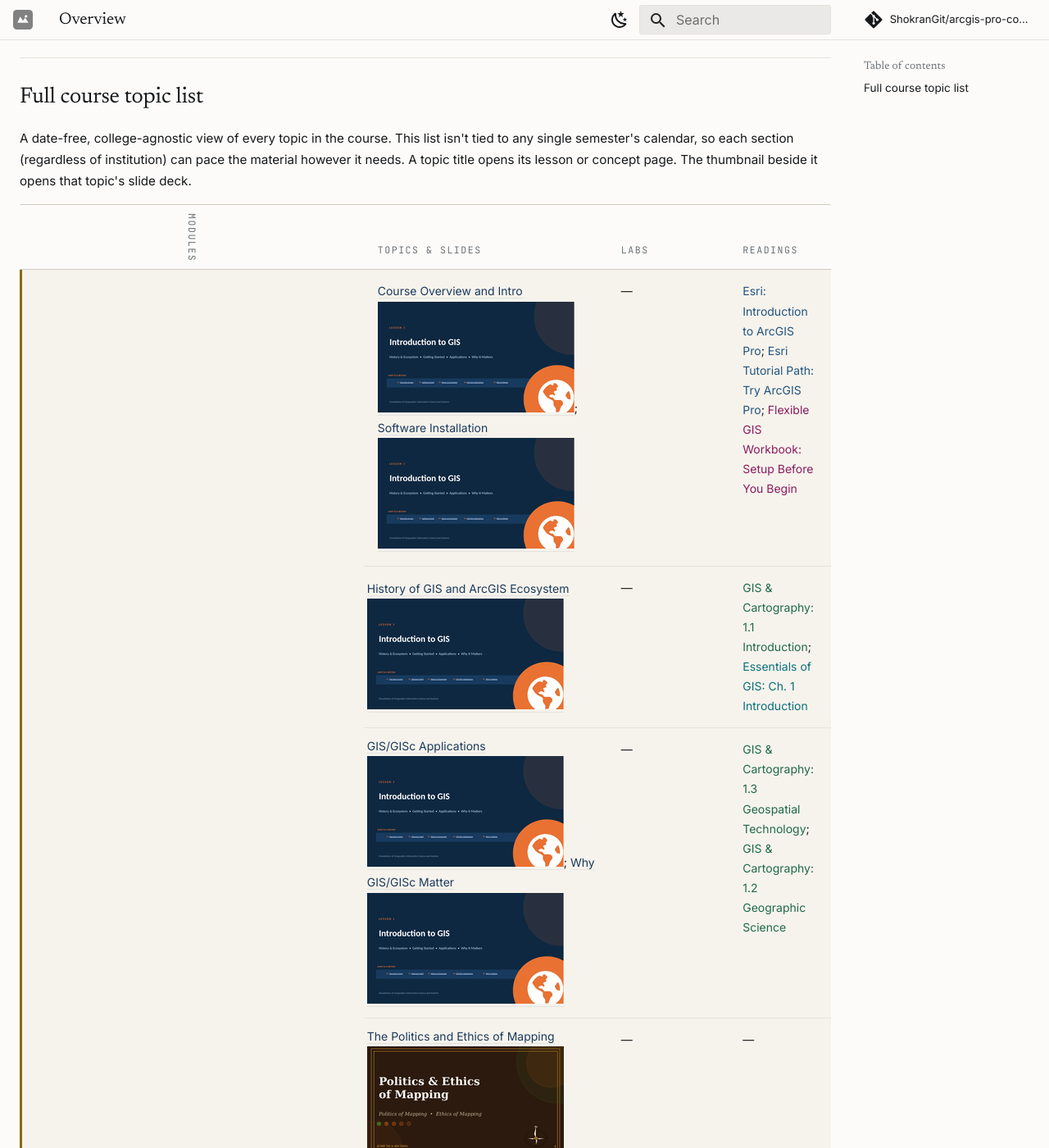
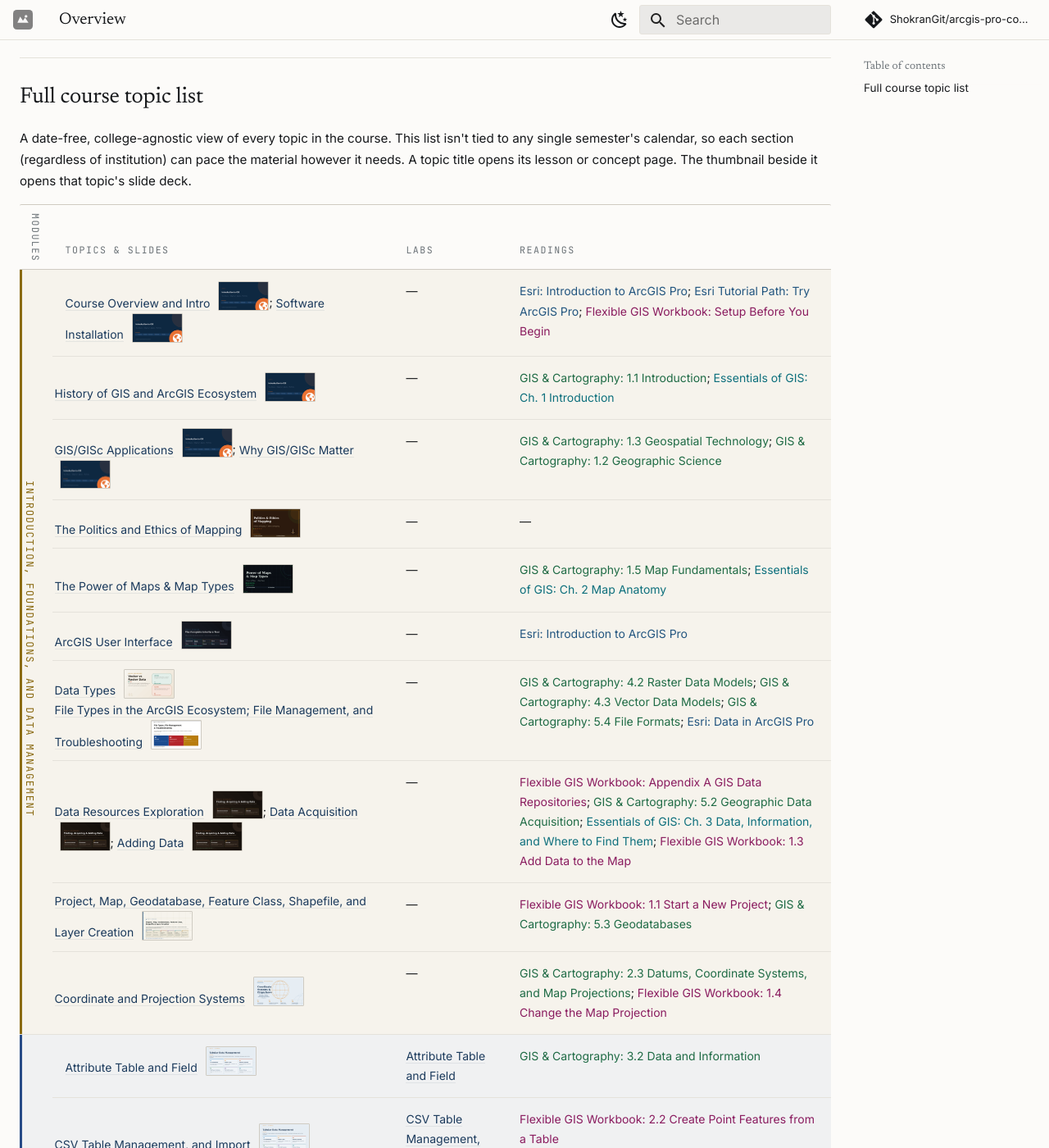
Before and after one commit to ShokranGit/arcgis-pro-course, an MkDocs documentation site: the page built from docs/lessons/index.md, in a window 1280 px wide and 1400 px high, scrolled down 280 px. Shown: the whole window at 82% size. Built offline with MkDocs 1.6.1 and Material for MkDocs 9.7.7, drawn with Linux system fonts in a browser that asks for light colours; comment, search, counter and statistics services are not loaded.

Commit message:
Deck thumbnail styling and new column widths

```diff
--- a/docs/assets/css/extra.css
+++ b/docs/assets/css/extra.css
@@ -595,34 +595,32 @@ body {
 .schedule-table table { table-layout: fixed !important; }
 .schedule-table table th,
 .schedule-table table td { min-width: 0 !important; }
+/* Modules | Dates | Topics & Slides | Labs | Readings/tutorials */
 .schedule-table table th:nth-child(1),
 .schedule-table table td:nth-child(1) { width: 5% !important; }
 .schedule-table table th:nth-child(2),
-.schedule-table table td:nth-child(2) { width: 14% !important; }
+.schedule-table table td:nth-child(2) { width: 12% !important; }
 .schedule-table table th:nth-child(3),
-.schedule-table table td:nth-child(3) { width: 19% !important; }
+.schedule-table table td:nth-child(3) { width: 37% !important; }
 .schedule-table table th:nth-child(4),
-.schedule-table table td:nth-child(4) { width: 25% !important; }
+.schedule-table table td:nth-child(4) { width: 16% !important; }
 .schedule-table table th:nth-child(5),
-.schedule-table table td:nth-child(5) { width: 16% !important; }
-.schedule-table table th:nth-child(6),
-.schedule-table table td:nth-child(6) { width: 21% !important; }
+.schedule-table table td:nth-child(5) { width: 30% !important; }
 
 /* ---------- Full course topic list ----------
    Module | Topic | Slides | Readings | Lab */
 .topics-table table { table-layout: fixed !important; }
 .topics-table table th,
 .topics-table table td { min-width: 0 !important; }
+/* Modules | Topics & Slides | Labs | Readings */
 .topics-table table th:nth-child(1),
 .topics-table table td:nth-child(1) { width: calc(3.5% + 10mm) !important; }
 .topics-table table th:nth-child(2),
-.topics-table table td:nth-child(2) { width: 30% !important; }
+.topics-table table td:nth-child(2) { width: 42% !important; }
 .topics-table table th:nth-child(3),
-.topics-table table td:nth-child(3) { width: 15% !important; }
+.topics-table table td:nth-child(3) { width: 14% !important; }
 .topics-table table th:nth-child(4),
-.topics-table table td:nth-child(4) { width: 12.5% !important; }
-.topics-table table th:nth-child(5),
-.topics-table table td:nth-child(5) { width: 39% !important; }
+.topics-table table td:nth-child(4) { width: 40% !important; }
 
 /* ---------- The coded module column ----------
    topics-table.js merges the module cells into one cell per module and
@@ -791,3 +789,42 @@ body:has(.topics-table) .md-sidebar--primary {
   filter: grayscale(1);
   opacity: 0.8;
 }
+
+
+/* ---------- Deck thumbnails ----------
+   The Topics and Slides columns used to repeat the same words while
+   linking to different places. They are now one column: the topic title
+   opens the lesson, and a thumbnail of the deck's opening slide opens
+   the deck. The thumbnail carries the deck's own colour, so the button
+   looks like the thing it opens. */
+
+.md-typeset a.deck {
+  display: inline-block;
+  vertical-align: -0.32em;
+  width: 3.1rem;
+  margin-left: 0.3rem;
+  margin-right: 0;
+  border: 1px solid var(--line-strong);
+  border-bottom: 1px solid var(--line-strong);
+  border-radius: 1px;
+  line-height: 0;
+  overflow: hidden;
+  background: var(--surface);
+  transition: border-color 120ms ease, transform 120ms ease;
+}
+
+.md-typeset a.deck img {
+  display: block;
+  width: 100%;
+  height: auto;
+}
+
+.md-typeset a.deck:hover {
+  border-color: var(--ink);
+  transform: translateY(-1px);
+}
+
+.md-typeset a.deck:focus-visible {
+  outline: 2px solid var(--accent);
+  outline-offset: 2px;
+}
```
